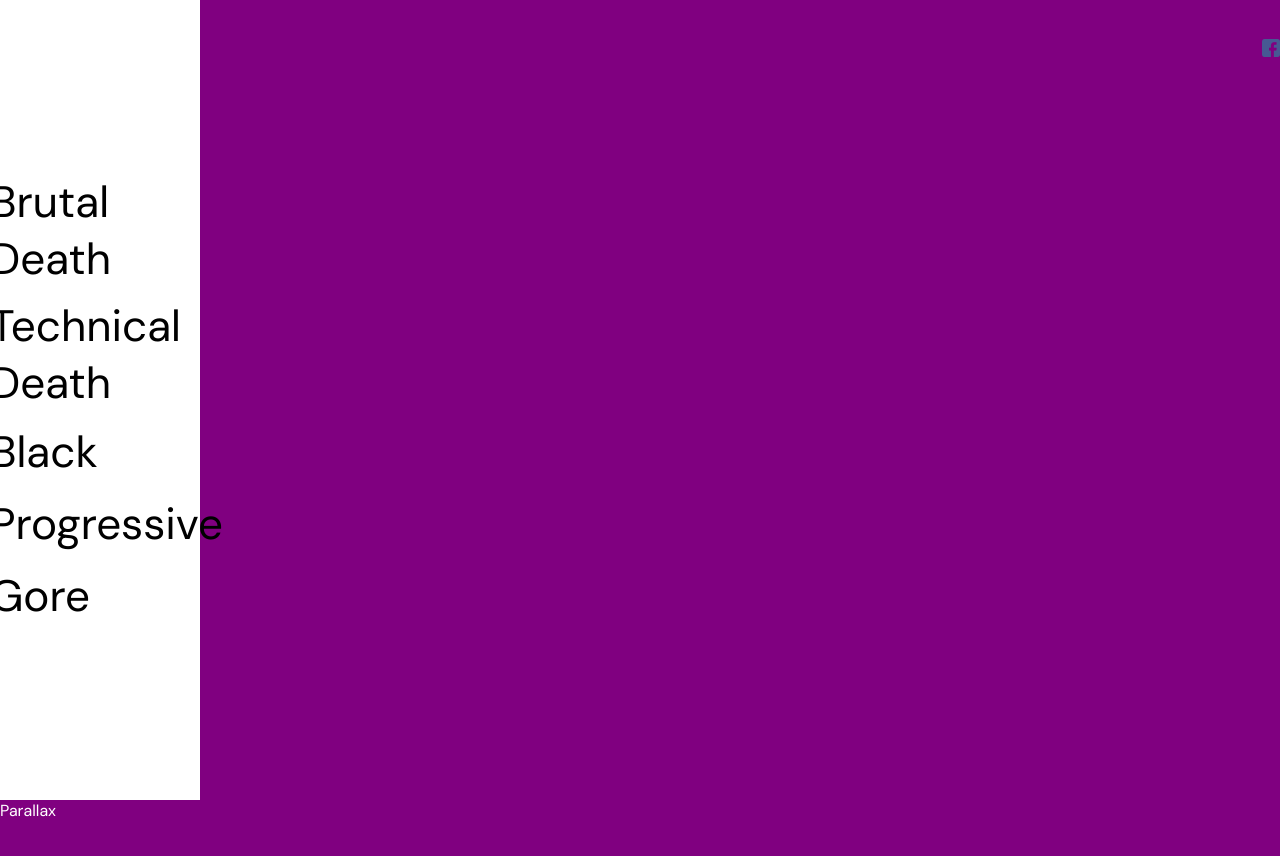
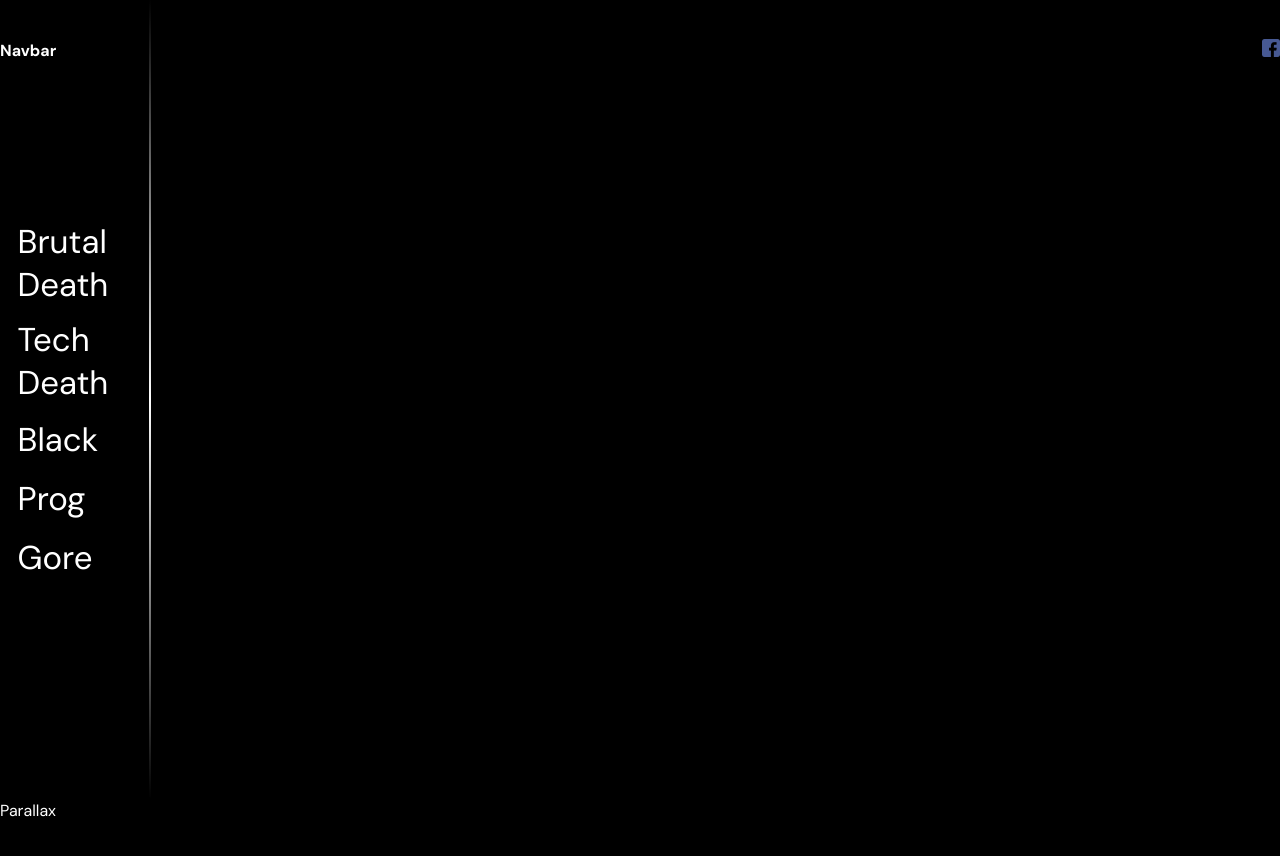
Before and after one commit to rokussadee/dynamic_transitions, a React (Vite) app in the folder animated-portfolio-starter/: page / in a window 1280 px wide. Shown: the top 856 px of the page. Built offline with nearby package versions, Linux system fonts and the light colour scheme.

Commit message:
feat(sidebar-styling): gradient-border

```diff
--- a/animated-portfolio-starter/src/app.scss
+++ b/animated-portfolio-starter/src/app.scss
@@ -12,7 +12,7 @@ html {
 
 body {
   color: white;
-  background-color: purple;
+  background-color: black;
 }
 
 a {
--- a/animated-portfolio-starter/src/components/links/Links.jsx
+++ b/animated-portfolio-starter/src/components/links/Links.jsx
@@ -27,7 +27,7 @@ const itemVariants = {
 };
 
 const Links = () => {
-  const items = ["Brutal Death", "Technical Death", "Black", "Progressive", "Gore"]
+  const items = ["Brutal Death", "Tech Death", "Black", "Prog", "Gore"]
   return (
     <motion.div className="links" variants={variants}>
     {items.map((item) => (
@@ -38,7 +38,11 @@ const Links = () => {
         whileHover={{scale:1.1}}
         whileTap={{scale:0.95}}
       >
-        {item}
+      {item.split(" ").map((word,index,array) => (
+        <p>
+        {word}
+        </p>
+      ))}
       </motion.a>
     ))}
     </motion.div>
--- a/animated-portfolio-starter/src/components/links/links.scss
+++ b/animated-portfolio-starter/src/components/links/links.scss
@@ -0,0 +1,22 @@
+@import "../../app.scss";
+
+.links {
+  position: absolute;
+  width: 100%;
+  height: 100%;
+  display: flex;
+  flex-direction: column;
+  align-items: felx-start;
+  justify-content: center;
+  gap: 20px;
+  margin: 0px 0px 0px 30px;
+
+  a {
+    font-size: 30px;
+
+    @include mobile {
+      font-size: 20px;
+    }
+  }
+
+}
--- a/animated-portfolio-starter/src/components/navbar/navbar.scss
+++ b/animated-portfolio-starter/src/components/navbar/navbar.scss
@@ -2,6 +2,7 @@
 
 .navbar {
   height: 100px;
+  position: relative;
   .wrapper {
     max-width: 1366px;
     margin: auto;
--- a/animated-portfolio-starter/src/components/sidebar/Sidebar.jsx
+++ b/animated-portfolio-starter/src/components/sidebar/Sidebar.jsx
@@ -5,22 +5,39 @@ import {motion} from "framer-motion";
 
 const variants = {
   open: {
-    width: 200,
+    width: 250,
     transition: {
-      type: "spring",
+      type: "tween",
       stiffness: 20,
     },
   },
   closed: {
     width: 100,
     transition: {
-      delay: 0.5,
-      type: "spring",
-      stiffness: 400,
-      damping: 40,
+      type: "tween",
+      velocity:50
     },
   },
 };
+
+const gradientVariants = {
+  open: {
+    left: 150,
+    transition: {
+      type: "tween",
+      stiffness: 20,
+    },
+  },
+  closed: {
+    left: 1,
+    transition: {
+      ease: "backOut",
+      type: "tween",
+      delay: .5,
+      velocity:50
+    },
+  }
+}
 
 const Sidebar = () => {
   const [open, setOpen] = useState(false);
@@ -33,6 +50,9 @@ const Sidebar = () => {
       <motion.div className="bg" variants={variants}>
         <Links />
       </motion.div>
+      <motion.div className="gradient-wrapper"
+        variants={gradientVariants}
+      ></motion.div>
     </motion.div>
   )
 };
--- a/animated-portfolio-starter/src/components/sidebar/Sidebar.scss
+++ b/animated-portfolio-starter/src/components/sidebar/Sidebar.scss
@@ -3,42 +3,35 @@
 .sidebar {
   display: flex;
   flex-direction: column;
-  align-items: center;
-  justify-content: center;
-  background-color: white;
-  color: black;
+  justify-content: flex-start;
+  background: transparent;
+  color: white;
 
   .bg {
-    z-index: 999;
+    z-index: 0;
     position: fixed;
     top: 0;
     left: 0;
     bottom: 0;
-    width: 400px;
-    background: white;
+    background: transparent;
+    width: 100px;
+
 
     @include mobile {
       width: 200px;
     }
 
-    .links {
+  }
+
+  .gradient-wrapper {
       position: absolute;
-      width: 100%;
-      height: 100%;
-      display: flex;
-      flex-direction: column;
-      align-items: felx-start;
-      justify-content: center;
-      gap: 20px;
-
-      a {
-        font-size: 40px;
-
-        @include mobile {
-          font-size: 20px;
-        }
-      }
-    }
+      width: 2px;
+      left: 100px;
+      height: 100vh;
+      transform: translate(-1px, -1px);
+      opacity: 1;
+      background-image: linear-gradient(var(--deg, 180deg),black, white, black);
+      transition: opacity 0.5s ease-out;
   }
 
   button {
```
